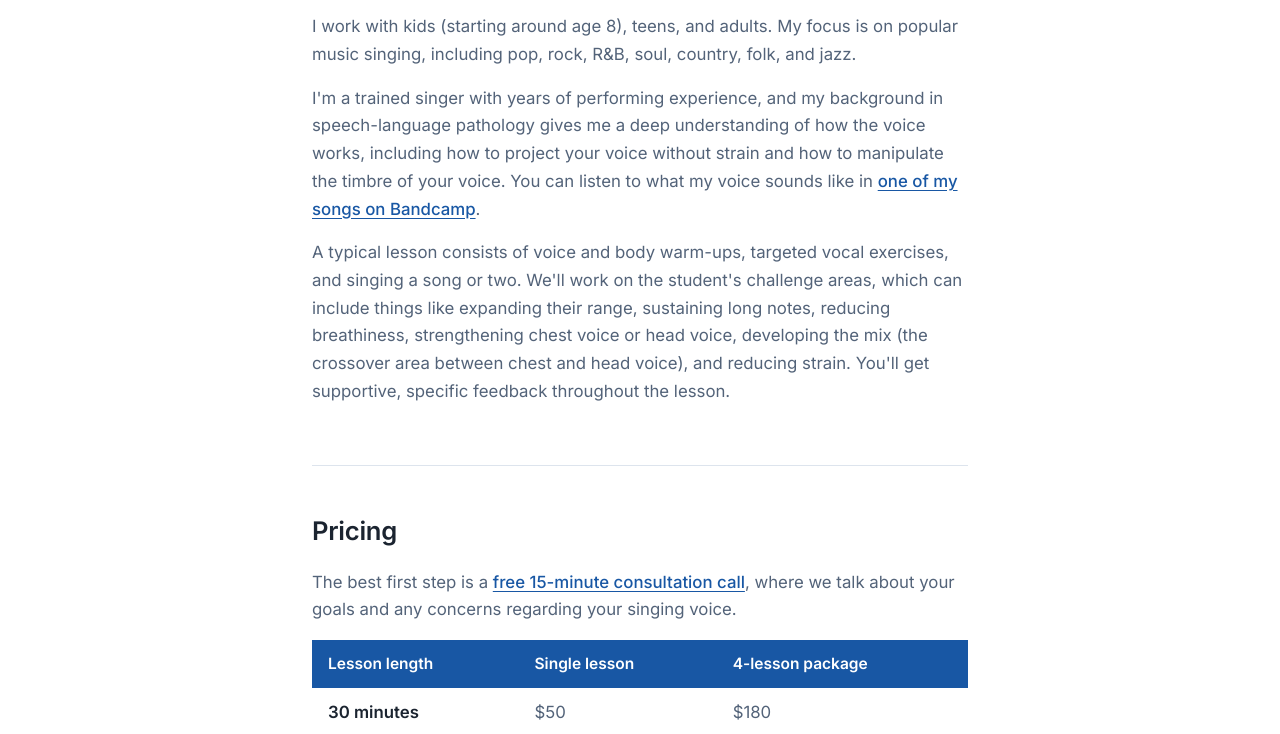
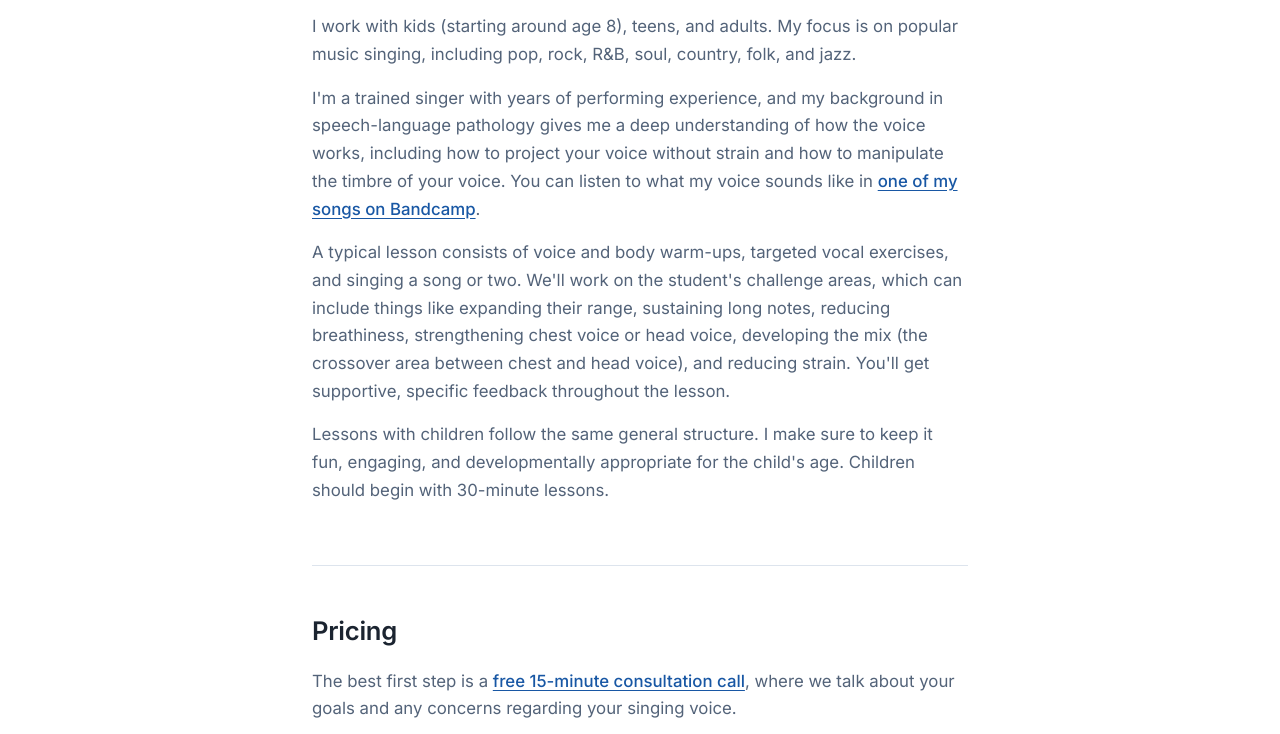
Before and after one commit to cleopatradegher/amplitudevoice, a plain HTML site: page voice-coaching.html in a window 1280 px wide. Shown: the part 363-1097 px from the top of the page. Drawn offline with Linux system fonts and the light colour scheme.

Commit message:
Add paragraph on lessons with children
Co-Authored-By: Claude Opus 4.8 <noreply@anthropic.com>

```diff
--- a/voice-coaching.html
+++ b/voice-coaching.html
@@ -50,6 +50,10 @@
                the mix (the crossover area between chest and head voice), and
                reducing strain. You'll get supportive, specific feedback
                throughout the lesson.</p>
+            <p>Lessons with children follow the same general structure. I make
+               sure to keep it fun, engaging, and developmentally appropriate
+               for the child's age. Children should begin with 30-minute
+               lessons.</p>
         </section>
 
         <section class="section" id="pricing">
```
